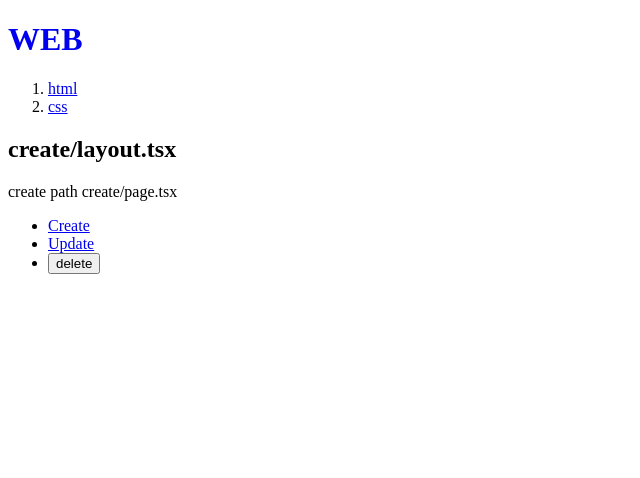
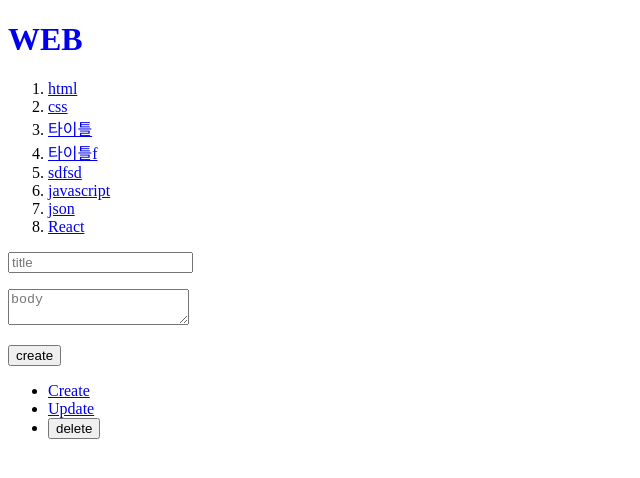
Before and after one commit to kimneighbor/learn-nextjs, a Next.js app: page /create in a window 1280 px wide. Shown: the top 478 px of the page, without its empty margins (0-640 px from the left). Built offline with nearby package versions, Linux system fonts and the light colour scheme; data requests are answered from the project's data file.

Commit message:
test create

```diff
--- a/db.json
+++ b/db.json
@@ -1,9 +1,46 @@
 {
   "topics": [
-    {"id":1, "title": "html", "body": "html is...." },
-    {"id":2, "title": "css", "body": "css is...." }
+    {
+      "id": 1,
+      "title": "html",
+      "body": "html is...."
+    },
+    {
+      "id": 2,
+      "title": "css",
+      "body": "css is...."
+    },
+    {
+      "title": "타이틀",
+      "body": "바디",
+      "id": 3
+    },
+    {
+      "title": "타이틀f",
+      "body": "바디f",
+      "id": 4
+    },
+    {
+      "title": "sdfsd",
+      "body": "sdf",
+      "id": 5
+    },
+    {
+      "title": "javascript",
+      "body": "javascript.....",
+      "id": 6
+    },
+    {
+      "title": "json",
+      "body": "json....",
+      "id": 7
+    },
+    {
+      "title": "React",
+      "body": "react redirection",
+      "id": 8
+    }
   ],
-
   "posts": [
     {
       "id": 1,
--- a/src/app/create/layout.tsx
+++ /dev/null
@@ -1,8 +0,0 @@
-export default function Layout(props:any){
-    return (
-        <form>
-            <h2>create/layout.tsx</h2>
-            {props.children}
-        </form>
-    );
-}
--- a/src/app/create/page.tsx
+++ b/src/app/create/page.tsx
@@ -1,5 +1,53 @@
+"use client"
+
+// AppRouter 에서는 next/navigation 에서 가져와야 한다 PageRouter 에서는 next/router
+import {useRouter} from "next/navigation";
+
 export default function Create() {
+
+    const router = useRouter();
+
     return(
-        <>create path create/page.tsx</>
+        // onSubmit 은 사용자와 상호작용할때 실행된다. 사용자와 상호작용 하는 것은 서버컴포넌트에서 다루지 않는다.
+        // 때문에 use client 사용
+        <form onSubmit={(e)=>{
+            e.preventDefault();
+
+
+            const form = e.target as HTMLFormElement;
+            // form.elements.namedItem("title")은 폼 안에서 이름이 "title"인 요소를 가져온다.
+            // (form.elements.namedItem("title") as HTMLInputElement)는 가져온 요소를 HTMLInputElement 타입으로 캐스팅한다.
+            // 이를 통해 input 요소의 속성과 메서드에 접근할 수 있다.
+            // ?.value는 옵셔널 체이닝을 사용하여 만약 해당 요소가 존재하지 않으면 undefined를 반환한다.
+            // 따라서 title은 "title" 요소의 값인 value를 가지게된다.
+            const title = (form.elements.namedItem("title") as HTMLInputElement)?.value;
+            const body = (form.elements.namedItem("body") as HTMLTextAreaElement)?.value;
+            const options = {
+                method: 'POST' ,
+                headers: {
+                    'Content-Type': 'application/json'
+                },
+                // json 데이터 타입으로 전환
+                body: JSON.stringify({title, body})
+            }
+            fetch('http://localhost:9999/topics' , options)
+                .then(res=>res.json())
+                .then(result=>{
+                    // 마지막(방금) 생성한 result 의 id 값을 받음
+                    const lastid = result.id;
+                    // lastid 값을 redirection
+                    router.push(`/read/${lastid}`);
+                })
+        }}>
+            <p>
+                <input type="text" name="title" placeholder="title" />
+            </p>
+            <p>
+                <textarea name="body" placeholder="body"></textarea>
+            </p>
+            <p>
+                <input type="submit" value="create" />
+            </p>
+        </form>
     )
 }
```
